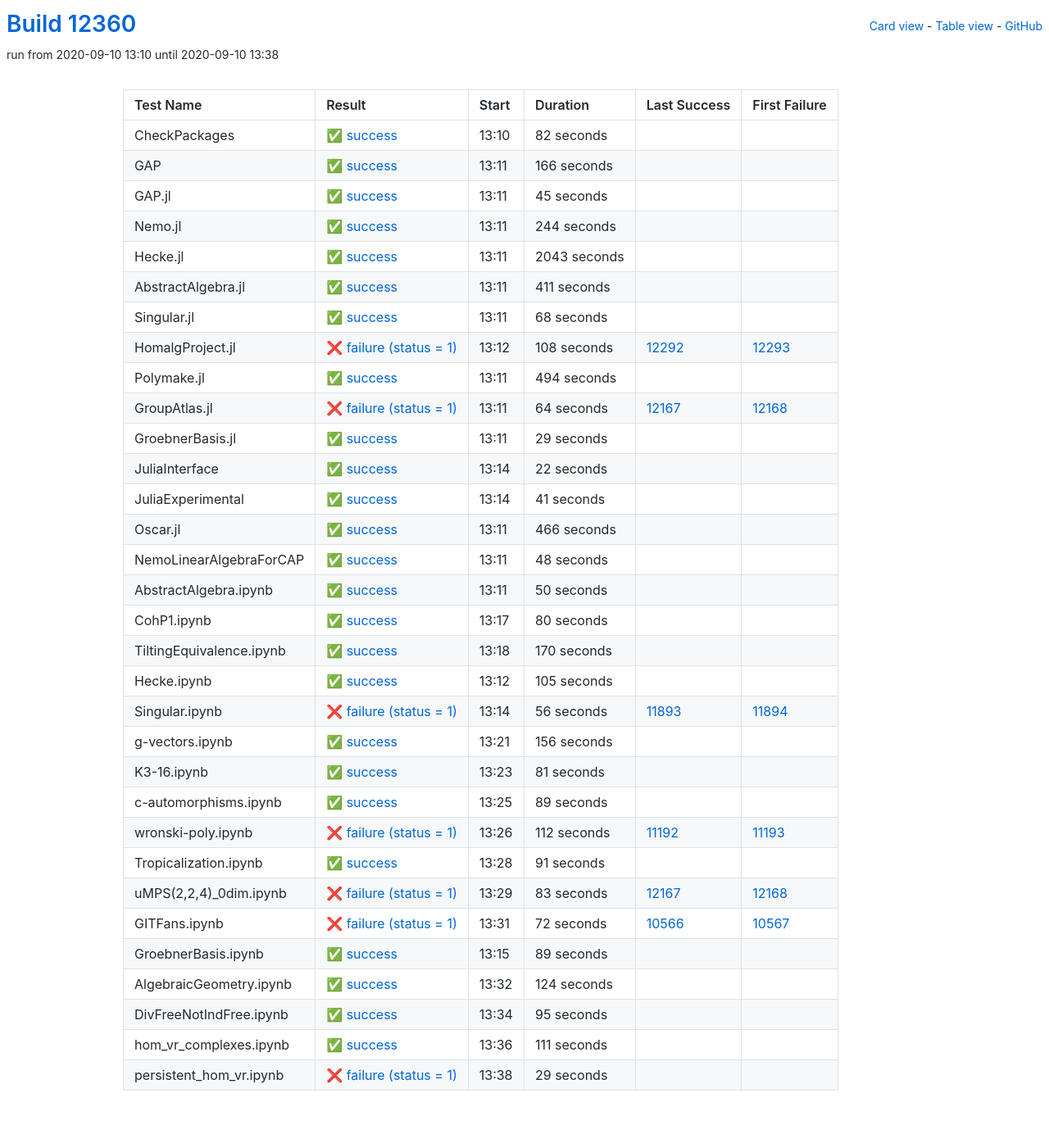
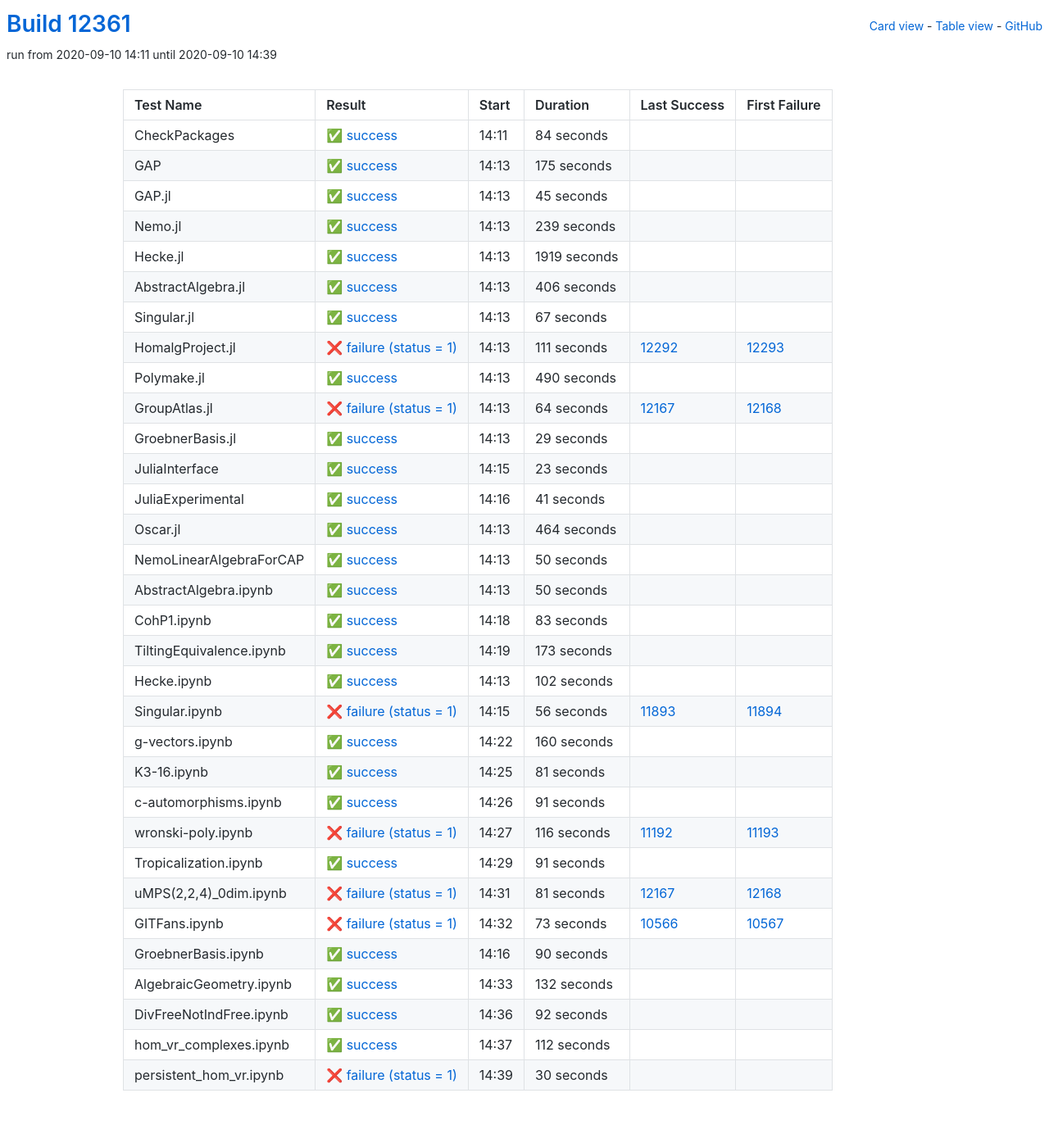
Before and after one commit to oscar-system/oscar-ci-status, a Jekyll site: the page built from table.html, in a window 1280 px wide. Shown: the whole page at 82% size. Built offline with Jekyll 4.4.1, drawn with Linux system fonts in a browser that asks for light colours.

Commit message:
Build #12361

```diff
--- a/_data/ci.yml
+++ b/_data/ci.yml
@@ -1,6 +1,6 @@
 ---
-build: 12360
-build_url: https://oscarci.mathematik.uni-kl.de/job/oscar/12360/
+build: 12361
+build_url: https://oscarci.mathematik.uni-kl.de/job/oscar/12361/
 job: oscar
 organization: oscar-system
 repo: oscar-ci-status
@@ -8,32 +8,32 @@
 tests:
 - name: CheckPackages
   id: checkpackages
-  log: https://oscarci.mathematik.uni-kl.de/job/oscar/12360/artifact/logs/build-12360/CheckPackages.log
-  start: 2020-09-10 13:10
+  log: https://oscarci.mathematik.uni-kl.de/job/oscar/12361/artifact/logs/build-12361/CheckPackages.log
+  start: 2020-09-10 14:11
   success: true
   exitcode: 0
   status: success
-  duration: 82
+  duration: 84
   last_success: false
   last_success_url:
   first_failure: false
   first_failure_url:
 - name: GAP
   id: gap
-  log: https://oscarci.mathematik.uni-kl.de/job/oscar/12360/artifact/logs/build-12360/GAP.log
-  start: 2020-09-10 13:11
+  log: https://oscarci.mathematik.uni-kl.de/job/oscar/12361/artifact/logs/build-12361/GAP.log
+  start: 2020-09-10 14:13
   success: true
   exitcode: 0
   status: success
-  duration: 166
+  duration: 175
   last_success: false
   last_success_url:
   first_failure: false
   first_failure_url:
 - name: GAP.jl
   id: gap-jl
-  log: https://oscarci.mathematik.uni-kl.de/job/oscar/12360/artifact/logs/build-12360/GAP.jl.log
-  start: 2020-09-10 13:11
+  log: https://oscarci.mathematik.uni-kl.de/job/oscar/12361/artifact/logs/build-12361/GAP.jl.log
+  start: 2020-09-10 14:13
   success: true
   exitcode: 0
   status: success
@@ -44,80 +44,80 @@
   first_failure_url:
 - name: Nemo.jl
   id: nemo-jl
-  log: https://oscarci.mathematik.uni-kl.de/job/oscar/12360/artifact/logs/build-12360/Nemo.jl.log
-  start: 2020-09-10 13:11
+  log: https://oscarci.mathematik.uni-kl.de/job/oscar/12361/artifact/logs/build-12361/Nemo.jl.log
+  start: 2020-09-10 14:13
   success: true
   exitcode: 0
   status: success
-  duration: 244
+  duration: 239
   last_success: false
   last_success_url:
   first_failure: false
   first_failure_url:
 - name: Hecke.jl
   id: hecke-jl
-  log: https://oscarci.mathematik.uni-kl.de/job/oscar/12360/artifact/logs/build-12360/Hecke.jl.log
-  start: 2020-09-10 13:11
+  log: https://oscarci.mathematik.uni-kl.de/job/oscar/12361/artifact/logs/build-12361/Hecke.jl.log
+  start: 2020-09-10 14:13
   success: true
   exitcode: 0
   status: success
-  duration: 2043
+  duration: 1919
   last_success: false
   last_success_url:
   first_failure: false
   first_failure_url:
 - name: AbstractAlgebra.jl
   id: abstractalgebra-jl
-  log: https://oscarci.mathematik.uni-kl.de/job/oscar/12360/artifact/logs/build-12360/AbstractAlgebra.jl.log
-  start: 2020-09-10 13:11
+  log: https://oscarci.mathematik.uni-kl.de/job/oscar/12361/artifact/logs/build-12361/AbstractAlgebra.jl.log
+  start: 2020-09-10 14:13
   success: true
   exitcode: 0
   status: success
-  duration: 411
+  duration: 406
   last_success: false
   last_success_url:
   first_failure: false
   first_failure_url:
 - name: Singular.jl
   id: singular-jl
-  log: https://oscarci.mathematik.uni-kl.de/job/oscar/12360/artifact/logs/build-12360/Singular.jl.log
-  start: 2020-09-10 13:11
+  log: https://oscarci.mathematik.uni-kl.de/job/oscar/12361/artifact/logs/build-12361/Singular.jl.log
+  start: 2020-09-10 14:13
   success: true
   exitcode: 0
   status: success
-  duration: 68
+  duration: 67
   last_success: false
   last_success_url:
   first_failure: false
   first_failure_url:
 - name: HomalgProject.jl
   id: homalgproject-jl
-  log: https://oscarci.mathematik.uni-kl.de/job/oscar/12360/artifact/logs/build-12360/HomalgProject.jl.log
-  start: 2020-09-10 13:12
+  log: https://oscarci.mathematik.uni-kl.de/job/oscar/12361/artifact/logs/build-12361/HomalgProject.jl.log
+  start: 2020-09-10 14:13
   success: false
   exitcode: 1
   status: failure
-  duration: 108
+  duration: 111
   last_success: 12292
   last_success_url: https://oscarci.mathematik.uni-kl.de/job/oscar/12292/
   first_failure: 12293
   first_failure_url: https://oscarci.mathematik.uni-kl.de/job/oscar/12293/
 - name: Polymake.jl
   id: polymake-jl
-  log: https://oscarci.mathematik.uni-kl.de/job/oscar/12360/artifact/logs/build-12360/Polymake.jl.log
-  start: 2020-09-10 13:11
+  log: https://oscarci.mathematik.uni-kl.de/job/oscar/12361/artifact/logs/build-12361/Polymake.jl.log
+  start: 2020-09-10 14:13
   success: true
   exitcode: 0
   status: success
-  duration: 494
+  duration: 490
   last_success: false
   last_success_url:
   first_failure: false
   first_failure_url:
 - name: GroupAtlas.jl
   id: groupatlas-jl
-  log: https://oscarci.mathematik.uni-kl.de/job/oscar/12360/artifact/logs/build-12360/GroupAtlas.jl.log
-  start: 2020-09-10 13:11
+  log: https://oscarci.mathematik.uni-kl.de/job/oscar/12361/artifact/logs/build-12361/GroupAtlas.jl.log
+  start: 2020-09-10 14:13
   success: false
   exitcode: 1
   status: failure
@@ -128,8 +128,8 @@
   first_failure_url: https://oscarci.mathematik.uni-kl.de/job/oscar/12168/
 - name: GroebnerBasis.jl
   id: groebnerbasis-jl
-  log: https://oscarci.mathematik.uni-kl.de/job/oscar/12360/artifact/logs/build-12360/GroebnerBasis.jl.log
-  start: 2020-09-10 13:11
+  log: https://oscarci.mathematik.uni-kl.de/job/oscar/12361/artifact/logs/build-12361/GroebnerBasis.jl.log
+  start: 2020-09-10 14:13
   success: true
   exitcode: 0
   status: success
@@ -140,20 +140,20 @@
   first_failure_url:
 - name: JuliaInterface
   id: juliainterface
-  log: https://oscarci.mathematik.uni-kl.de/job/oscar/12360/artifact/logs/build-12360/JuliaInterface.log
-  start: 2020-09-10 13:14
+  log: https://oscarci.mathematik.uni-kl.de/job/oscar/12361/artifact/logs/build-12361/JuliaInterface.log
+  start: 2020-09-10 14:15
   success: true
   exitcode: 0
   status: success
-  duration: 22
+  duration: 23
   last_success: false
   last_success_url:
   first_failure: false
   first_failure_url:
 - name: JuliaExperimental
   id: juliaexperimental
-  log: https://oscarci.mathematik.uni-kl.de/job/oscar/12360/artifact/logs/build-12360/JuliaExperimental.log
-  start: 2020-09-10 13:14
+  log: https://oscarci.mathematik.uni-kl.de/job/oscar/12361/artifact/logs/build-12361/JuliaExperimental.log
+  start: 2020-09-10 14:16
   success: true
   exitcode: 0
   status: success
@@ -164,32 +164,32 @@
   first_failure_url:
 - name: Oscar.jl
   id: oscar-jl
-  log: https://oscarci.mathematik.uni-kl.de/job/oscar/12360/artifact/logs/build-12360/Oscar.jl.log
-  start: 2020-09-10 13:11
+  log: https://oscarci.mathematik.uni-kl.de/job/oscar/12361/artifact/logs/build-12361/Oscar.jl.log
+  start: 2020-09-10 14:13
   success: true
   exitcode: 0
   status: success
-  duration: 466
+  duration: 464
   last_success: false
   last_success_url:
   first_failure: false
   first_failure_url:
 - name: NemoLinearAlgebraForCAP
   id: nemolinearalgebraforcap
-  log: https://oscarci.mathematik.uni-kl.de/job/oscar/12360/artifact/logs/build-12360/NemoLinearAlgebraForCAP.log
-  start: 2020-09-10 13:11
+  log: https://oscarci.mathematik.uni-kl.de/job/oscar/12361/artifact/logs/build-12361/NemoLinearAlgebraForCAP.log
+  start: 2020-09-10 14:13
   success: true
   exitcode: 0
   status: success
-  duration: 48
+  duration: 50
   last_success: false
   last_success_url:
   first_failure: false
   first_failure_url:
 - name: AbstractAlgebra.ipynb
   id: abstractalgebra-ipynb
-  log: https://oscarci.mathematik.uni-kl.de/job/oscar/12360/artifact/logs/build-12360/AbstractAlgebra.ipynb.log
-  start: 2020-09-10 13:11
+  log: https://oscarci.mathematik.uni-kl.de/job/oscar/12361/artifact/logs/build-12361/AbstractAlgebra.ipynb.log
+  start: 2020-09-10 14:13
   success: true
   exitcode: 0
   status: success
@@ -200,44 +200,44 @@
   first_failure_url:
 - name: CohP1.ipynb
   id: cohp1-ipynb
-  log: https://oscarci.mathematik.uni-kl.de/job/oscar/12360/artifact/logs/build-12360/CohP1.ipynb.log
-  start: 2020-09-10 13:17
+  log: https://oscarci.mathematik.uni-kl.de/job/oscar/12361/artifact/logs/build-12361/CohP1.ipynb.log
+  start: 2020-09-10 14:18
   success: true
   exitcode: 0
   status: success
-  duration: 80
+  duration: 83
   last_success: false
   last_success_url:
   first_failure: false
   first_failure_url:
 - name: TiltingEquivalence.ipynb
   id: tiltingequivalence-ipynb
-  log: https://oscarci.mathematik.uni-kl.de/job/oscar/12360/artifact/logs/build-12360/TiltingEquivalence.ipynb.log
-  start: 2020-09-10 13:18
+  log: https://oscarci.mathematik.uni-kl.de/job/oscar/12361/artifact/logs/build-12361/TiltingEquivalence.ipynb.log
+  start: 2020-09-10 14:19
   success: true
   exitcode: 0
   status: success
-  duration: 170
+  duration: 173
   last_success: false
   last_success_url:
   first_failure: false
   first_failure_url:
 - name: Hecke.ipynb
   id: hecke-ipynb
-  log: https://oscarci.mathematik.uni-kl.de/job/oscar/12360/artifact/logs/build-12360/Hecke.ipynb.log
-  start: 2020-09-10 13:12
+  log: https://oscarci.mathematik.uni-kl.de/job/oscar/12361/artifact/logs/build-12361/Hecke.ipynb.log
+  start: 2020-09-10 14:13
   success: true
   exitcode: 0
   status: success
-  duration: 105
+  duration: 102
   last_success: false
   last_success_url:
   first_failure: false
   first_failure_url:
 - name: Singular.ipynb
   id: singular-ipynb
-  log: https://oscarci.mathematik.uni-kl.de/job/oscar/12360/artifact/logs/build-12360/Singular.ipynb.log
-  start: 2020-09-10 13:14
+  log: https://oscarci.mathematik.uni-kl.de/job/oscar/12361/artifact/logs/build-12361/Singular.ipynb.log
+  start: 2020-09-10 14:15
   success: false
   exitcode: 1
   status: failure
@@ -248,20 +248,20 @@
   first_failure_url: https://oscarci.mathematik.uni-kl.de/job/oscar/11894/
 - name: g-vectors.ipynb
   id: g-vectors-ipynb
-  log: https://oscarci.mathematik.uni-kl.de/job/oscar/12360/artifact/logs/build-12360/g-vectors.ipynb.log
-  start: 2020-09-10 13:21
+  log: https://oscarci.mathematik.uni-kl.de/job/oscar/12361/artifact/logs/build-12361/g-vectors.ipynb.log
+  start: 2020-09-10 14:22
   success: true
   exitcode: 0
   status: success
-  duration: 156
+  duration: 160
   last_success: false
   last_success_url:
   first_failure: false
   first_failure_url:
 - name: K3-16.ipynb
   id: k3-16-ipynb
-  log: https://oscarci.mathematik.uni-kl.de/job/oscar/12360/artifact/logs/build-12360/K3-16.ipynb.log
-  start: 2020-09-10 13:23
+  log: https://oscarci.mathematik.uni-kl.de/job/oscar/12361/artifact/logs/build-12361/K3-16.ipynb.log
+  start: 2020-09-10 14:25
   success: true
   exitcode: 0
   status: success
@@ -272,32 +272,32 @@
   first_failure_url:
 - name: c-automorphisms.ipynb
   id: c-automorphisms-ipynb
-  log: https://oscarci.mathematik.uni-kl.de/job/oscar/12360/artifact/logs/build-12360/c-automorphisms.ipynb.log
-  start: 2020-09-10 13:25
+  log: https://oscarci.mathematik.uni-kl.de/job/oscar/12361/artifact/logs/build-12361/c-automorphisms.ipynb.log
+  start: 2020-09-10 14:26
   success: true
   exitcode: 0
   status: success
-  duration: 89
+  duration: 91
   last_success: false
   last_success_url:
   first_failure: false
   first_failure_url:
 - name: wronski-poly.ipynb
   id: wronski-poly-ipynb
-  log: https://oscarci.mathematik.uni-kl.de/job/oscar/12360/artifact/logs/build-12360/wronski-poly.ipynb.log
-  start: 2020-09-10 13:26
+  log: https://oscarci.mathematik.uni-kl.de/job/oscar/12361/artifact/logs/build-12361/wronski-poly.ipynb.log
+  start: 2020-09-10 14:27
   success: false
   exitcode: 1
   status: failure
-  duration: 112
+  duration: 116
   last_success: 11192
   last_success_url: https://oscarci.mathematik.uni-kl.de/job/oscar/11192/
   first_failure: 11193
   first_failure_url: https://oscarci.mathematik.uni-kl.de/job/oscar/11193/
 - name: Tropicalization.ipynb
   id: tropicalization-ipynb
-  log: https://oscarci.mathematik.uni-kl.de/job/oscar/12360/artifact/logs/build-12360/Tropicalization.ipynb.log
-  start: 2020-09-10 13:28
+  log: https://oscarci.mathematik.uni-kl.de/job/oscar/12361/artifact/logs/build-12361/Tropicalization.ipynb.log
+  start: 2020-09-10 14:29
   success: true
   exitcode: 0
   status: success
@@ -308,84 +308,84 @@
   first_failure_url:
 - name: uMPS(2,2,4)_0dim.ipynb
   id: umps-2-2-4-0dim-ipynb
-  log: https://oscarci.mathematik.uni-kl.de/job/oscar/12360/artifact/logs/build-12360/uMPS-2-2-4-_0dim.ipynb.log
-  start: 2020-09-10 13:29
+  log: https://oscarci.mathematik.uni-kl.de/job/oscar/12361/artifact/logs/build-12361/uMPS-2-2-4-_0dim.ipynb.log
+  start: 2020-09-10 14:31
   success: false
   exitcode: 1
   status: failure
-  duration: 83
+  duration: 81
   last_success: 12167
   last_success_url: https://oscarci.mathematik.uni-kl.de/job/oscar/12167/
   first_failure: 12168
   first_failure_url: https://oscarci.mathematik.uni-kl.de/job/oscar/12168/
 - name: GITFans.ipynb
   id: gitfans-ipynb
-  log: https://oscarci.mathematik.uni-kl.de/job/oscar/12360/artifact/logs/build-12360/GITFans.ipynb.log
-  start: 2020-09-10 13:31
+  log: https://oscarci.mathematik.uni-kl.de/job/oscar/12361/artifact/logs/build-12361/GITFans.ipynb.log
+  start: 2020-09-10 14:32
   success: false
   exitcode: 1
   status: failure
-  duration: 72
+  duration: 73
   last_success: 10566
   last_success_url: https://oscarci.mathematik.uni-kl.de/job/oscar/10566/
   first_failure: 10567
   first_failure_url: https://oscarci.mathematik.uni-kl.de/job/oscar/10567/
 - name: GroebnerBasis.ipynb
   id: groebnerbasis-ipynb
-  log: https://oscarci.mathematik.uni-kl.de/job/oscar/12360/artifact/logs/build-12360/GroebnerBasis.ipynb.log
-  start: 2020-09-10 13:15
+  log: https://oscarci.mathematik.uni-kl.de/job/oscar/12361/artifact/logs/build-12361/GroebnerBasis.ipynb.log
+  start: 2020-09-10 14:16
   success: true
   exitcode: 0
   status: success
-  duration: 89
+  duration: 90
   last_success: false
   last_success_url:
   first_failure: false
   first_failure_url:
 - name: AlgebraicGeometry.ipynb
   id: algebraicgeometry-ipynb
-  log: https://oscarci.mathematik.uni-kl.de/job/oscar/12360/artifact/logs/build-12360/AlgebraicGeometry.ipynb.log
-  start: 2020-09-10 13:32
+  log: https://oscarci.mathematik.uni-kl.de/job/oscar/12361/artifact/logs/build-12361/AlgebraicGeometry.ipynb.log
+  start: 2020-09-10 14:33
   success: true
   exitcode: 0
   status: success
-  duration: 124
+  duration: 132
   last_success: false
   last_success_url:
   first_failure: false
   first_failure_url:
 - name: DivFreeNotIndFree.ipynb
   id: divfreenotindfree-ipynb
-  log: https://oscarci.mathematik.uni-kl.de/job/oscar/12360/artifact/logs/build-12360/DivFreeNotIndFree.ipynb.log
-  start: 2020-09-10 13:34
+  log: https://oscarci.mathematik.uni-kl.de/job/oscar/12361/artifact/logs/build-12361/DivFreeNotIndFree.ipynb.log
+  start: 2020-09-10 14:36
   success: true
   exitcode: 0
   status: success
-  duration: 95
+  duration: 92
   last_success: false
   last_success_url:
   first_failure: false
   first_failure_url:
 - name: hom_vr_complexes.ipynb
   id: hom-vr-complexes-ipynb
-  log: https://oscarci.mathematik.uni-kl.de/job/oscar/12360/artifact/logs/build-12360/hom_vr_complexes.ipynb.log
-  start: 2020-09-10 13:36
+  log: https://oscarci.mathematik.uni-kl.de/job/oscar/12361/artifact/logs/build-12361/hom_vr_complexes.ipynb.log
+  start: 2020-09-10 14:37
   success: true
   exitcode: 0
   status: success
-  duration: 111
+  duration: 112
   last_success: false
   last_success_url:
   first_failure: false
   first_failure_url:
 - name: persistent_hom_vr.ipynb
   id: persistent-hom-vr-ipynb
-  log: https://oscarci.mathematik.uni-kl.de/job/oscar/12360/artifact/logs/build-12360/persistent_hom_vr.ipynb.log
-  start: 2020-09-10 13:38
+  log: https://oscarci.mathematik.uni-kl.de/job/oscar/12361/artifact/logs/build-12361/persistent_hom_vr.ipynb.log
+  start: 2020-09-10 14:39
   success: false
   exitcode: 1
   status: failure
-  duration: 29
+  duration: 30
   last_success: false
   last_success_url:
   first_failure: false
```
Also changed, not shown: README.md.
